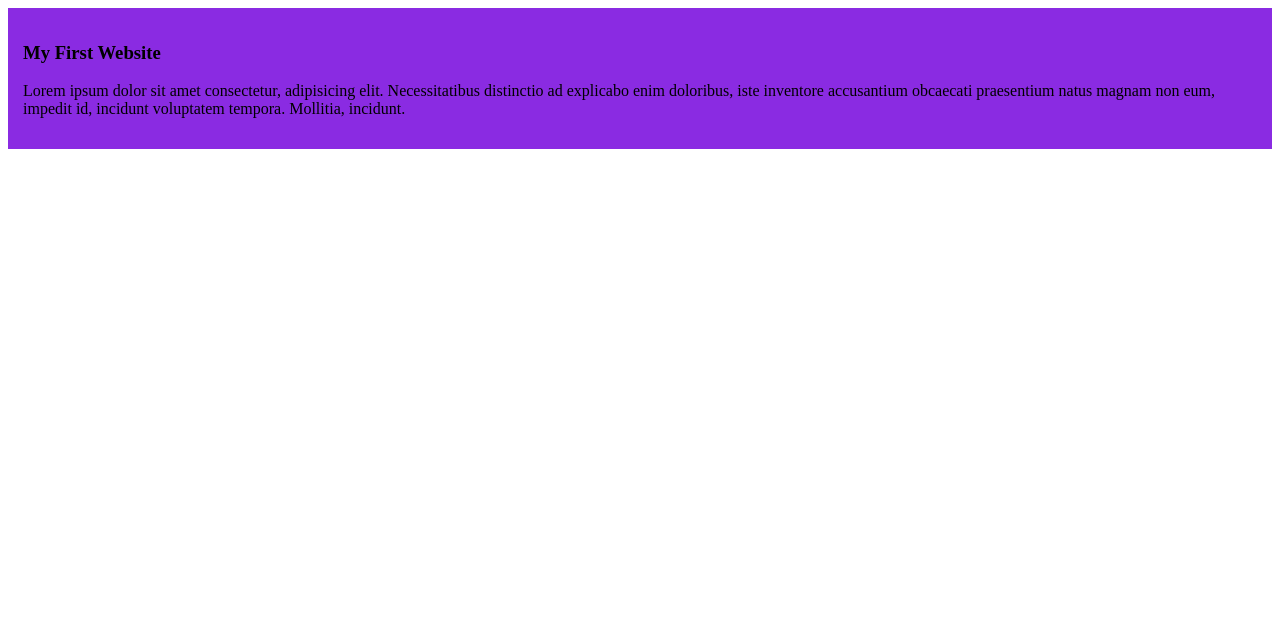
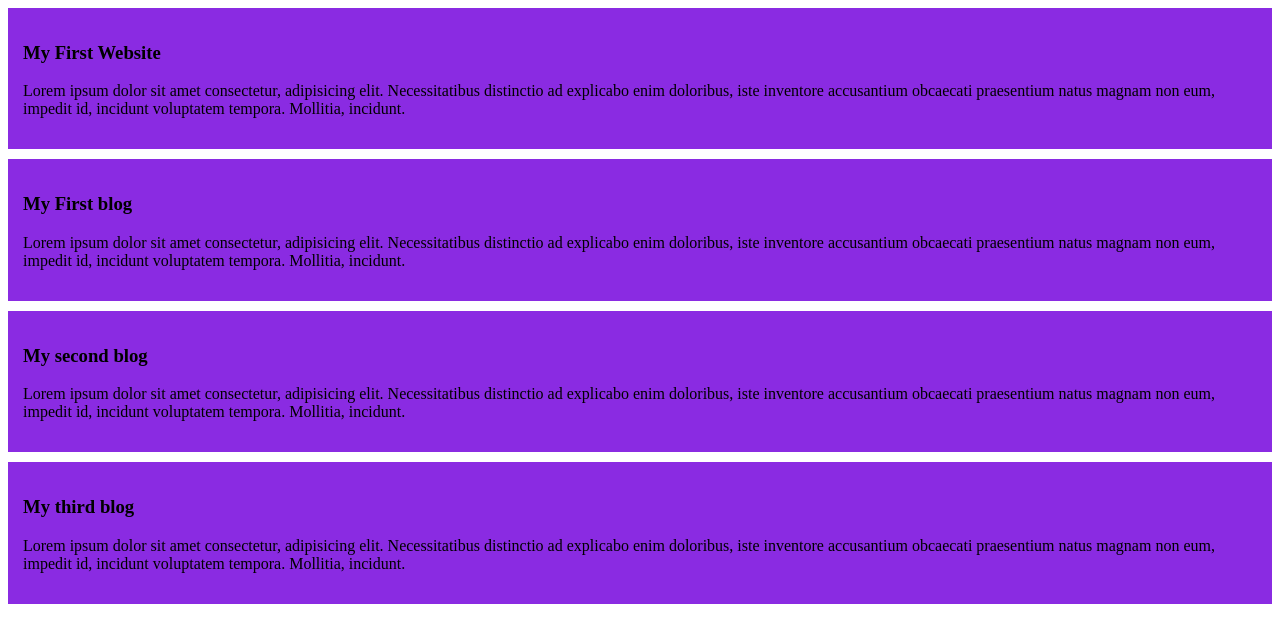
Before and after one commit to motiurrahmanmiza/my-first-github-repo, a plain HTML site: page index.html in a window 1280 px wide. Drawn offline with Linux system fonts and the light colour scheme.

Commit message:
added the secondand the third blog

```diff
--- a/index.html
+++ b/index.html
@@ -12,5 +12,20 @@
         <p>Lorem ipsum dolor sit amet consectetur, adipisicing elit. Necessitatibus distinctio ad explicabo enim doloribus, iste inventore accusantium obcaecati praesentium natus magnam non eum, impedit id, incidunt voluptatem tempora. Mollitia, incidunt.</p>
 
     </div>
+    <div>
+        <h3>My First blog</h3>
+        <p>Lorem ipsum dolor sit amet consectetur, adipisicing elit. Necessitatibus distinctio ad explicabo enim doloribus, iste inventore accusantium obcaecati praesentium natus magnam non eum, impedit id, incidunt voluptatem tempora. Mollitia, incidunt.</p>
+
+    </div>
+    <div>
+        <h3>My second blog</h3>
+        <p>Lorem ipsum dolor sit amet consectetur, adipisicing elit. Necessitatibus distinctio ad explicabo enim doloribus, iste inventore accusantium obcaecati praesentium natus magnam non eum, impedit id, incidunt voluptatem tempora. Mollitia, incidunt.</p>
+
+    </div>
+    <div>
+        <h3>My third blog</h3>
+        <p>Lorem ipsum dolor sit amet consectetur, adipisicing elit. Necessitatibus distinctio ad explicabo enim doloribus, iste inventore accusantium obcaecati praesentium natus magnam non eum, impedit id, incidunt voluptatem tempora. Mollitia, incidunt.</p>
+
+    </div>
 </body>
 </html>
--- a/styles/blog.css
+++ b/styles/blog.css
@@ -1,4 +1,5 @@
 div{
     background-color: blueviolet;
     padding: 15px;
+    margin-bottom: 10px;
 }
```
